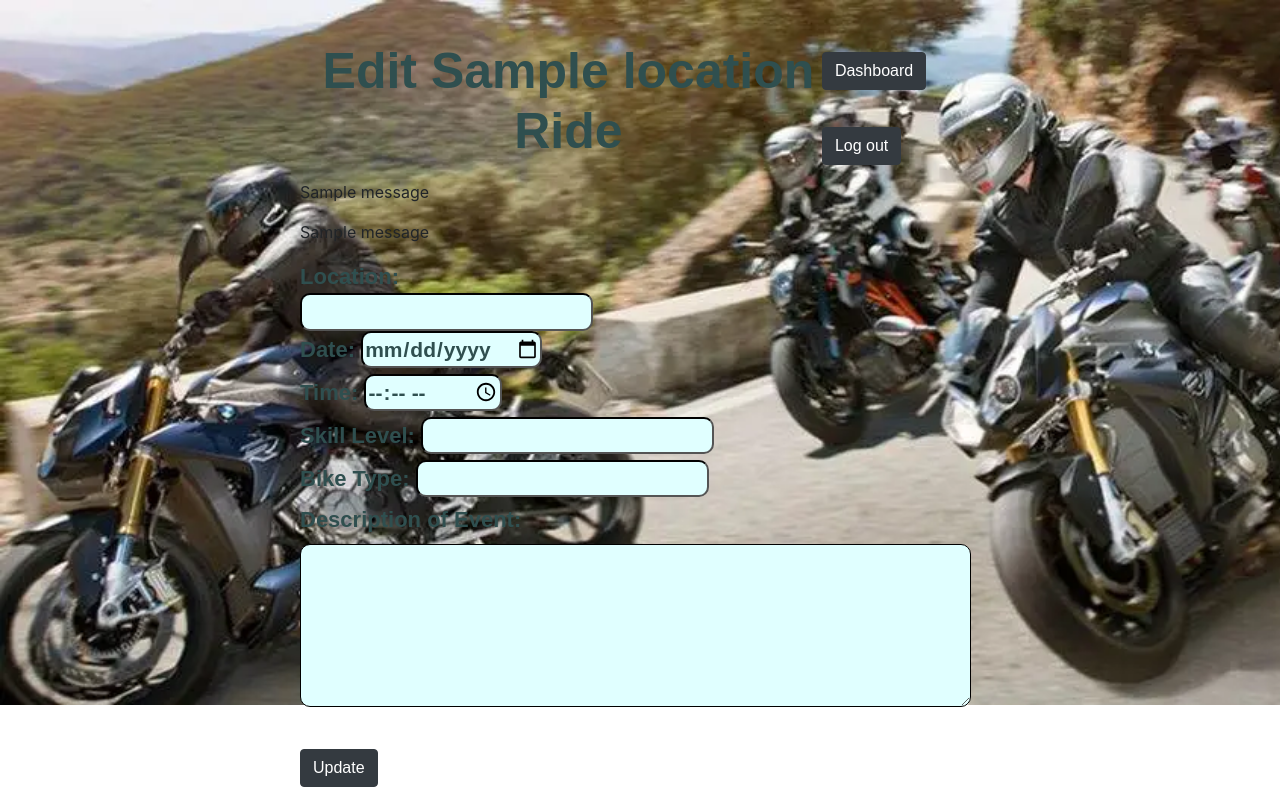
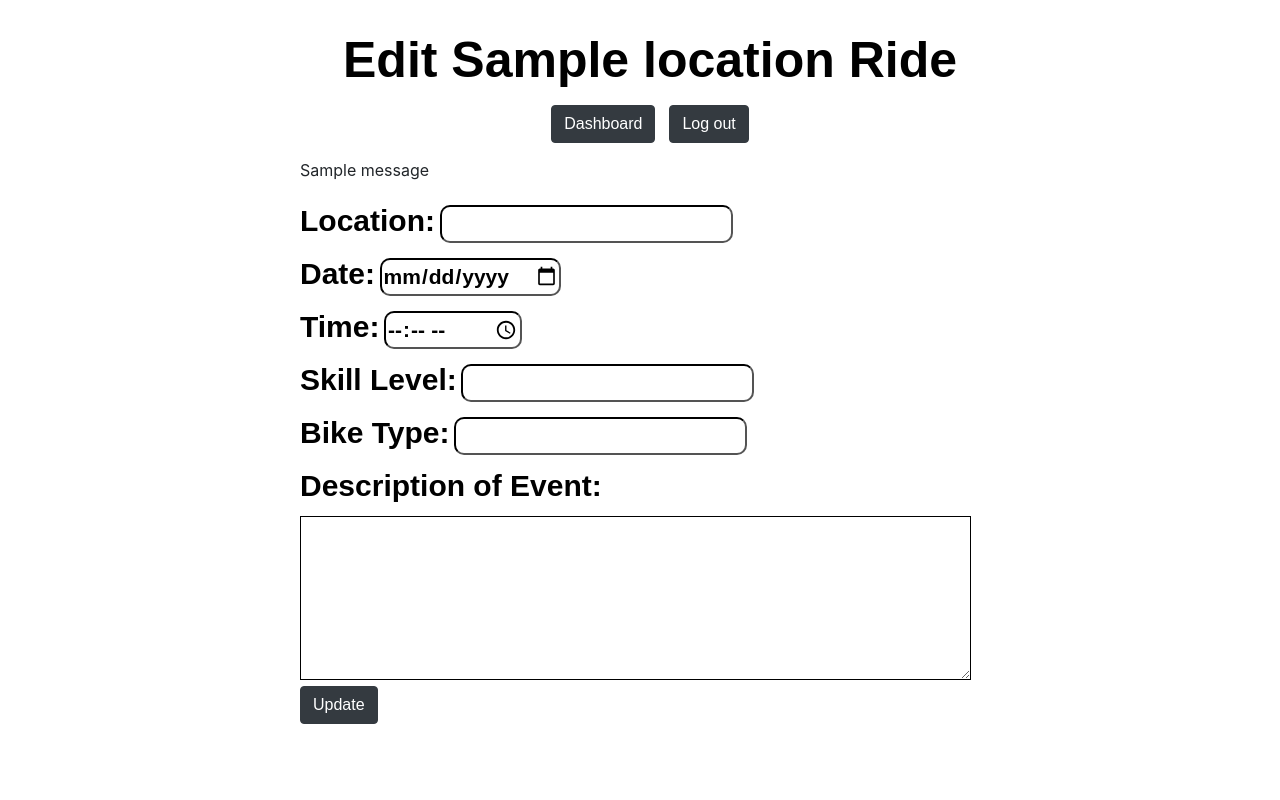
Before and after one commit to teren07/MotoMeetz, a Python web app: template templates/edit.html in a window 1280 px wide. Run offline with Jinja, Linux system fonts and the light colour scheme; the template is opened without the code that fills it: most values are stand-ins (such as "Sample title", 1, 10 or a date in 2020); one stand-in notice (Sample message) is shown; some libraries are stand-ins or nearby versions.

Commit message:
Update edit.html

```diff
--- a/templates/edit.html
+++ b/templates/edit.html
@@ -3,21 +3,17 @@
 <head>
     <meta charset='utf-8'>
     <meta http-equiv='X-UA-Compatible' content='IE=edge'>
-    <title>Edit a car</title>
+    <title>Edit Ride</title>
     <meta name='viewport' content='width=device-width, initial-scale=1'>
     <link rel='stylesheet' type='text/css' media='screen' href='main.css'>
     <script src='main.js'></script>
     <link rel="stylesheet" href="https://stackpath.bootstrapcdn.com/bootstrap/4.3.1/css/bootstrap.min.css" integrity="sha384-ggOyR0iXCbMQv3Xipma34MD+dH/1fQ784/j6cY/iJTQUOhcWr7x9JvoRxT2MZw1T" crossorigin="anonymous">
 <head>
 
+<body>
 
-<body>
-    <body style="background:url(static/motogrp.webp);
-            background-size:1500px;
-            background-repeat: no-repeat;">
 <!-- nav- of dashboard with welcome and logout button  -->
 
-    <div class="has-bg-img background-size:cover">
     <style> body {
         width:700px;
         height: 600px;
@@ -26,8 +22,9 @@
     }
 
     </style>
-    </body>
+
 <nav class="d-flex justify-content-between align-items-center col-12">
+
     <h1 class="text-center"> Edit {{ride.location}} Ride
         <style> h1 {
             color:darkslategrey;
@@ -37,102 +34,90 @@
             }
 
     </style>
-</h1>
-<div class="background:url(static/motogrp.webp);
-            background-size:1500px;
-            background-repeat: no-repeat;">
-<!-- nav- of dashboard with welcome and logout button  -->
+        <a href="/dashboard" class="btn btn-dark">Dashboard</a>
+        <a href="/logout"class = "btn btn-dark">Log out</a>
+    </nav>
 
-    <div class="has-bg-img background-size:cover">
-<a href="/dashboard" class="btn btn-dark">Dashboard</a>
-<a href="/logout" class="btn btn-dark">Log out</a>
-</div>
-<style> nav {
-    color:darkslategrey;
+
+
+    <style> h1 {
+            color:yellow;
+            font-size:50px;
+            font-family:fantasy;
+            font-weight: bolder;
+            }
+
+    </style>
+
+    <style> nav,h1 {
+            color:black;
             font-size:50px;
             font-family:fantasy;
             font-weight: bolder;
             }
             </style>
-</nav>
-<form action="/edit/ride/{{ride.id}}" method="POST" >
             {% with messages = get_flashed_messages(category_filter=["ride"]) %}
             {% if messages %}
+            <div>
                     {% for message in messages %}
                         <p>{{message}}</p>
                     {% endfor %}
                 {% endif %}
             {% endwith %}
-    <div>
-        {% with messages = get_flashed_messages(category_filter=["ride"]) %}
-        {% if messages %}
-            {% for message in messages %}
-                <p>{{message}}</p>
-            {% endfor %}
-        {% endif %}
-    {% endwith %}
+
+<!-- adding rides with validation messages on top  -->
+<form action="/update/ride/{{ride.id}}" method="POST" >
+    <input type="hidden" name="user_id" value="{{session['user_id']}}">
         <label>Location:
-
-<body>
-    <form style="background:url(static/motogrp.webp);
-            background-size:1500px;
-            background-repeat: no-repeat;">
-<!-- nav- of dashboard with welcome and logout button  -->
-
-    <div class="has-bg-img background-size:cover">
             <style> label {
-                color: darkslategrey;
+                background: fixed;
+                color:black;
                 font-family: fantasy;
                 font-weight: bold;
-                font-size: 22px;
+                font-size: 30px;
 
             }
-
             </style>
         </label>
-        <input type= "text" name="title">
+        <input type= "text" name="location">
     </div>
     <div>
         <label>Date:</label>
-        <input type= "date" name="Date">
+        <input type= "date" name="date">
     </div>
     <div>
-        <!-- need to finish input types for date/tyime/skill drop down -->
         <label>Time:</label>
         <input type= "time" name="time">
     </div>
     <div>
-        <label>Skill Level: </label>
+        <label>Skill Level:</label>
         <input type="text" name="skill_level">
     </div>
     <div>
-        <!-- need to edit this part for drop down of bike type -->
-        <label> Bike Type:</label>
+        <label>Bike Type:</label>
         <input type="text" name="bike_type">
     </div>
     <div>
         <label>Description of Event:</label>
         <div><textarea name="description" cols="50" rows="5"></textarea>
             <style> textarea {
-                color:darkslategrey;
-                background-color: lightcyan;
+            color:black;
+            background:fixed;
             font-size:21px;
             font-family:fantasy;
             font-weight: bolder;
-                border-radius: 10px;
+            border-color: black 20px;
             border-color: black;
         }
             </style>
         </textarea>
         </div>
-    <input type="hidden" name="id" value="{{ride.id}}">
     </div>
-    <div>
-    <br>
-    <input type="submit" value="Update" class="btn btn-dark">
-    <style> input,submit {
-        color:darkslategrey;
-        background-color: lightcyan;
+    <!-- brings back to dash  -->
+    <!-- <input type="submit" value="Add" class="btn-lg btn-dark"></input> -->
+        <style> input,update {
+            background:fixed;
+            color:black;
             font-size:21px;
             font-family:fantasy;
             font-weight: bolder;
@@ -142,7 +127,9 @@
         </style>
 
 
-    </div>
+
+
+    <input type="submit" value="Update" class="btn btn-dark"></input>
 </form>
 </body>
 </html>
```
Lines whose indentation alone changed are shown as unchanged.
